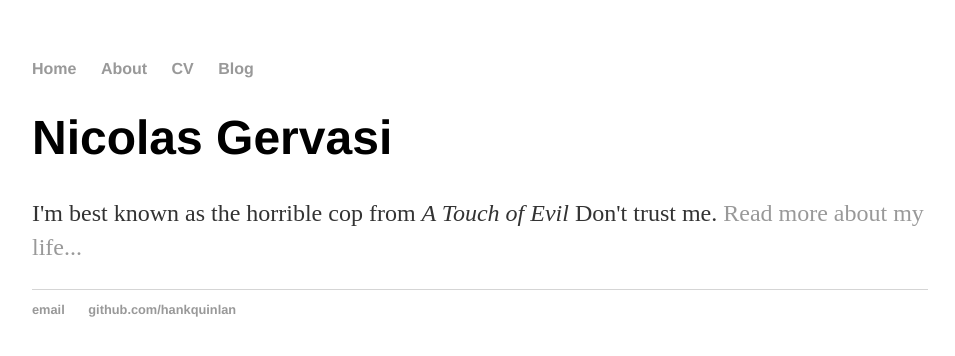
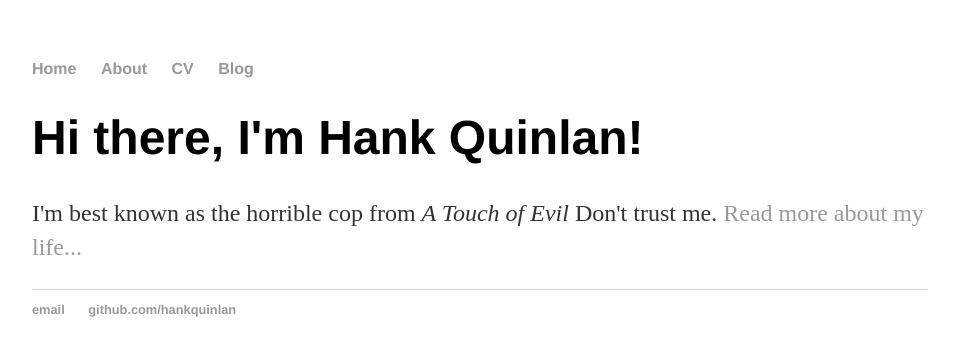
Before and after one commit to nicolasgervasi/nicolasgervasi.github.io, a Jekyll site: the page built from index.html, in a window 1280 px wide. Shown: the top 356 px of the page, without its empty margins (160-1115 px from the left). Built offline with Jekyll 4.4.1, drawn with Linux system fonts in a browser that asks for light colours.

Commit message:
Update index.html

```diff
--- a/index.html
+++ b/index.html
@@ -1,30 +1,8 @@
-<!DOCTYPE html>
-<html>
-	<head>
-		<title>Nicolas Gervasi</title>
-		<!-- link to main stylesheet -->
-		<link rel="stylesheet" type="text/css" href="/css/main.css">
-	</head>
-	<body>
-		<nav>
-    		<ul>
-        		<li><a href="/">Home</a></li>
-	        	<li><a href="/about">About</a></li>
-        		<li><a href="/cv">CV</a></li>
-        		<li><a href="/blog">Blog</a></li>
-    		</ul>
-		</nav>
-		<div class="container">
-    		<div class="blurb">
-        		<h1>Nicolas Gervasi</h1>
-				<p>I'm best known as the horrible cop from <em>A Touch of Evil</em> Don't trust me. <a href="/about">Read more about my life...</a></p>
-    		</div><!-- /.blurb -->
-		</div><!-- /.container -->
-		<footer>
-    		<ul>
-        		<li><a href="mailto:hankquinlanhub@gmail.com">email</a></li>
-        		<li><a href="https://github.com/hankquinlan">github.com/hankquinlan</a></li>
-			</ul>
-		</footer>
-	</body>
-</html>
+---
+layout: default
+title: Nicolas Gervasi
+---
+<div class="blurb">
+	<h1>Hi there, I'm Hank Quinlan!</h1>
+	<p>I'm best known as the horrible cop from <em>A Touch of Evil</em> Don't trust me. <a href="/about">Read more about my life...</a></p>
+</div><!-- /.blurb -->
```
